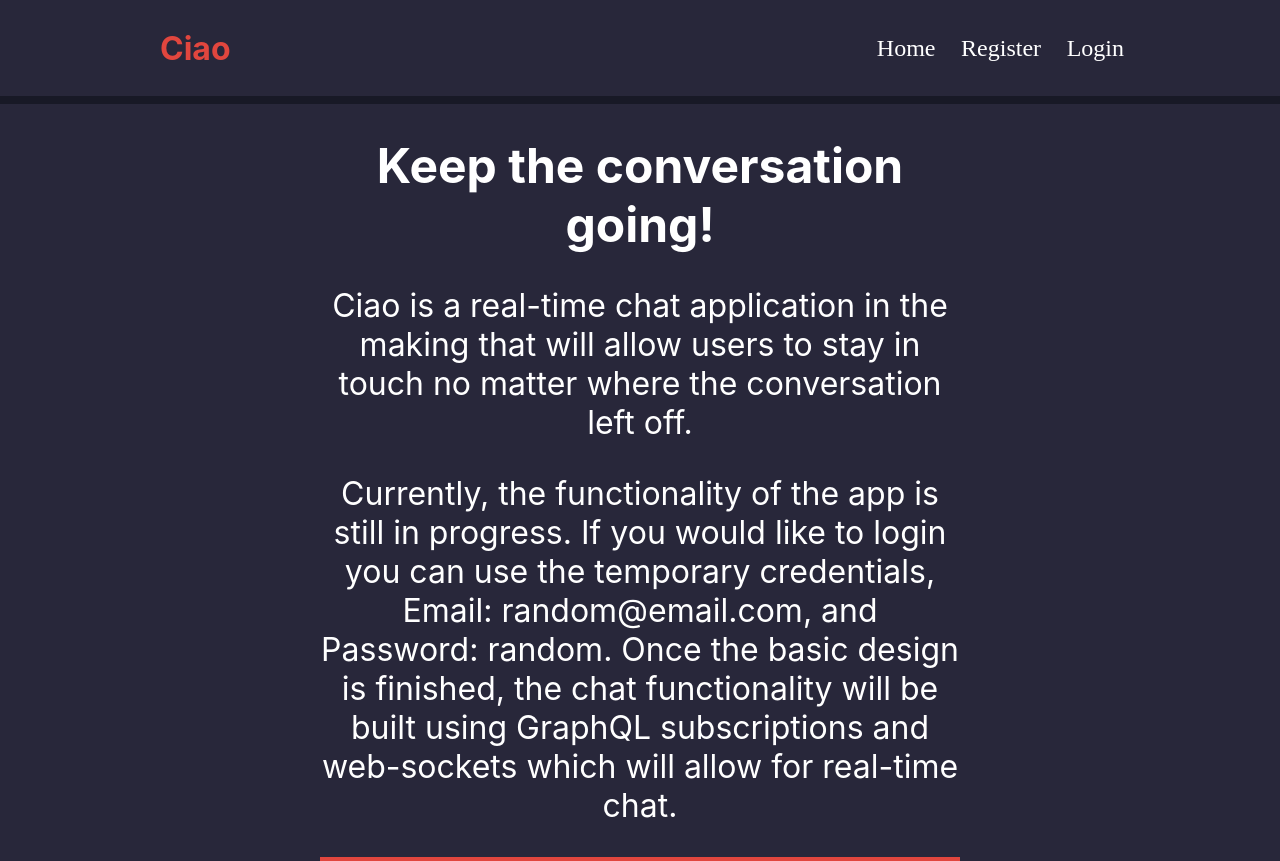
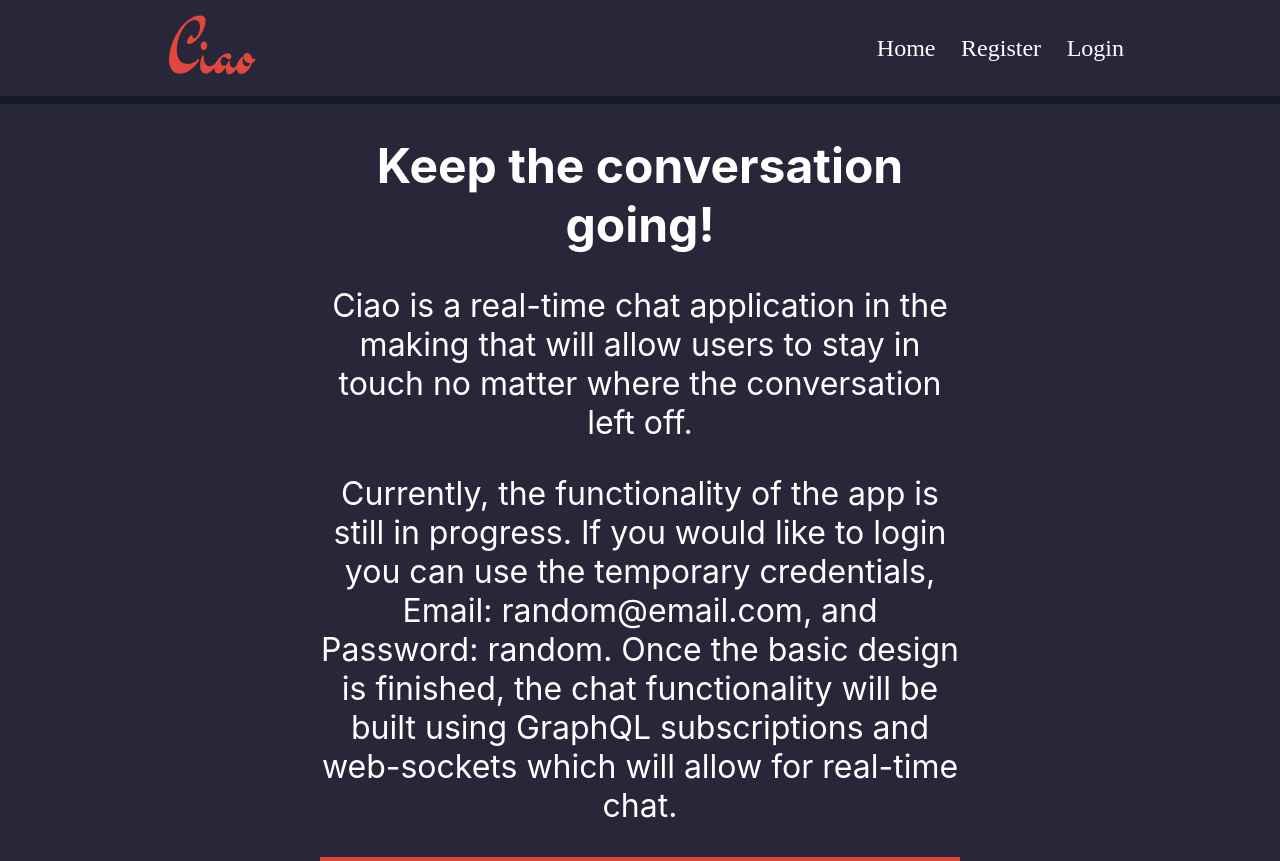
Before and after one commit to AdamPayne238/ciao-fe, a React (Create React App) app in the folder ciao-app/: page / in a window 1280 px wide. Built offline with nearby package versions, Linux system fonts and the light colour scheme.

Commit message:
added ciao logo svg to home page. currently capturing app movement in diagram

```diff
--- a/ciao-app/src/components/app/Ciao.js
+++ b/ciao-app/src/components/app/Ciao.js
@@ -48,14 +48,15 @@ const Ciao = () => {
 
             </div>
 
-            <div className="ciao-logo-upside">
+            {/* Upside down reverse color logo */}
+            {/* <div className="ciao-logo-upside">
                 <Icon
                     icon={ICONS.CIAO}
                     width={50}
                     height={36}
-                    color={pathname.includes('/home') ? '#181926' : '#181926'}
+                    color={pathname.includes('/home') ? '#181926' : '#181926'} // '#181926'
                 />
-            </div>
+            </div> */}
 
 
         </>
--- a/ciao-app/src/components/app/Ciao.scss
+++ b/ciao-app/src/components/app/Ciao.scss
@@ -24,18 +24,18 @@
 
 }
 
-.ciao-logo-upside{
-    transform: rotate(180deg);
-    height: 2rem;
-    width: 0;
-    // margin-left:140px;
-    // margin-left: 3.5rem;
-    margin-left: 109rem;
-    // margin-left: 55rem;
+// .ciao-logo-upside{
+//     transform: rotate(180deg);
+//     height: 2rem;
+//     width: 0;
+//     margin-left:1500px;
+//     // margin-left: 3.5rem;
+//     // margin-left: 111rem;
+//     // margin-left: 55rem;
 
-        svg{
-            height: 7rem;
-            width: 7rem;
-        }
+//         svg{
+//             height: 7rem;
+//             width: 7rem;
+//         }
 
-}
+// }
--- a/ciao-app/src/components/landing-page/LandingPage.scss
+++ b/ciao-app/src/components/landing-page/LandingPage.scss
@@ -16,12 +16,15 @@
     height: 6rem;
     // background: #E1463E;
 
+
+
     .logo-div{
         flex-direction: flex-start;
         width: 30%;
         margin:auto;
-        h1{
-            color: #E1463E;
+        svg{
+            height: 6rem;
+            width: 6rem;
         }
     }
 
--- a/ciao-app/src/components/landing-page/NavBar.js
+++ b/ciao-app/src/components/landing-page/NavBar.js
@@ -4,11 +4,23 @@ import {Link} from 'react-router-dom'
 //Styles
 import './LandingPage.scss'
 
+import Icon from '../../global/Icon'
+import { ICONS } from '../../global/IconConstants'
+import { useLocation } from 'react-router-dom'
+
 const NavBar = () => {
+
+    let { pathname } = useLocation()
+
     return(
         <div className="landing-nav-container">
             <div className="logo-div">
-                <h1>Ciao</h1>
+            <Icon
+                icon={ICONS.CIAO}
+                width={50}
+                height={36}
+                color={pathname.includes('/home') ? '#E1473E' : '#E1473E'}
+            />
             </div>
             <div className="link-div">
                 <Link to="/">Home</Link>
```
